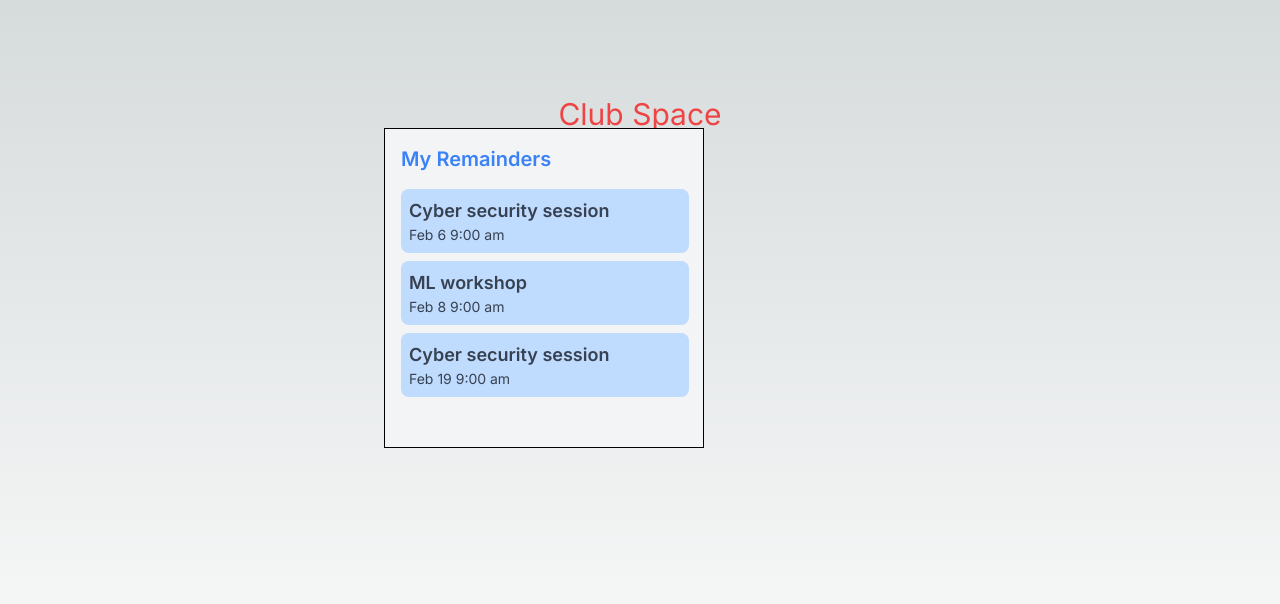
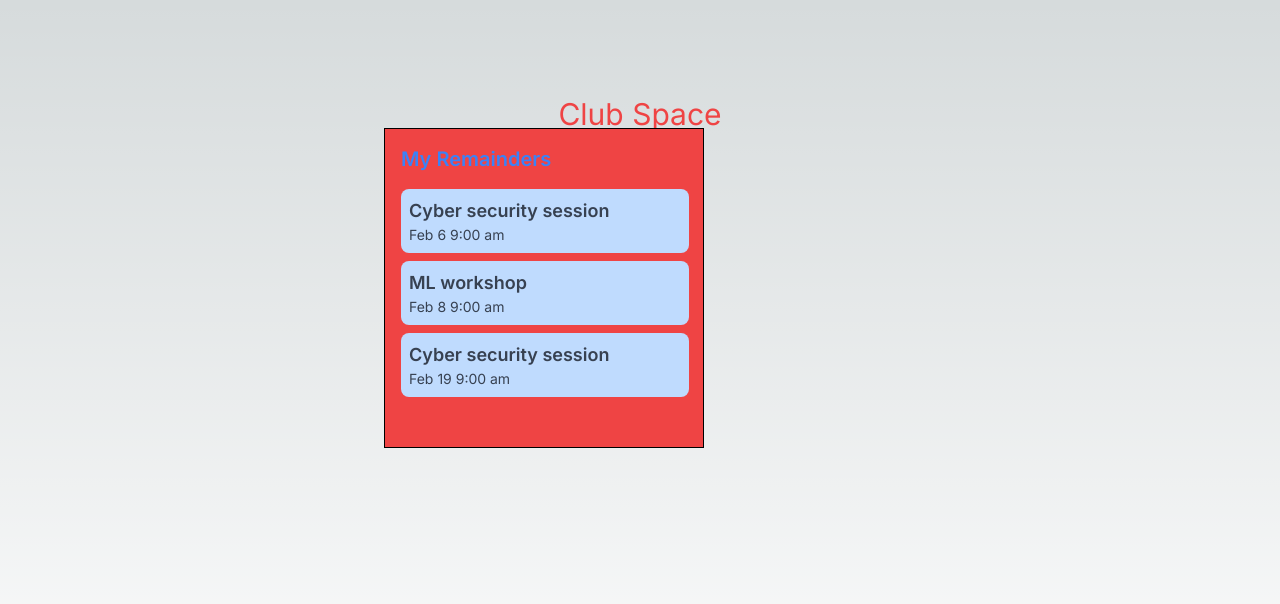
Before and after one commit to PanchananNath/clubspace, a Next.js app: page / in a window 1280 px wide. Shown: the top 604 px of the page. Built offline with nearby package versions, Linux system fonts and the light colour scheme.

Commit message:
new changes

```diff
--- a/src/components/common/myRemainder/myRemainder.tsx
+++ b/src/components/common/myRemainder/myRemainder.tsx
@@ -1,7 +1,7 @@
 
 export default function MyRemainders() {
     return (
-      <div id="remainder" className="w-80 h-80 border border-black bg-gray-100 absolute left-96 top-32 cursor-pointer">
+      <div id="remainder" className="w-80 h-80 border border-black bg-red-500 absolute left-96 top-32 cursor-pointer">
         <header className="pl-4 mt-4">
           <h2 className="text-xl font-semibold text-blue-500">My Remainders</h2>
         </header>
```
